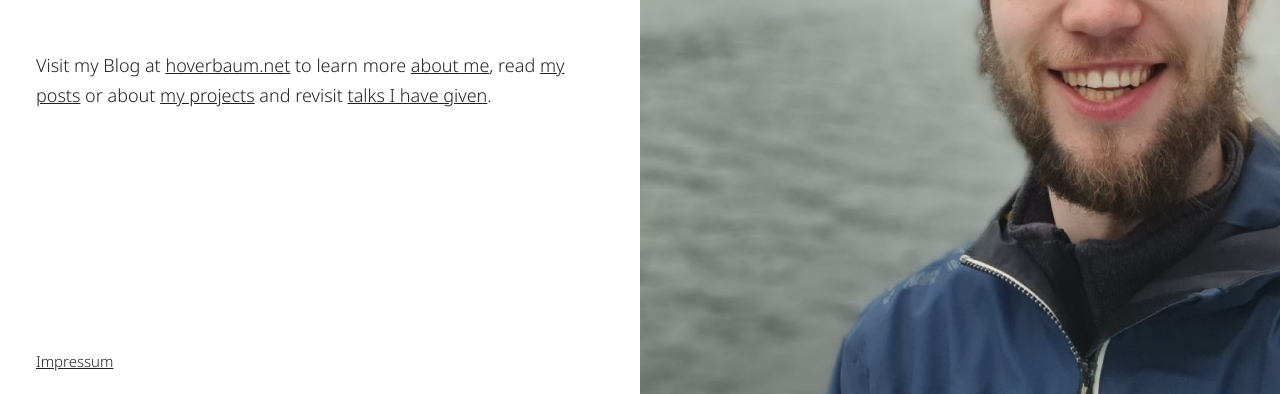
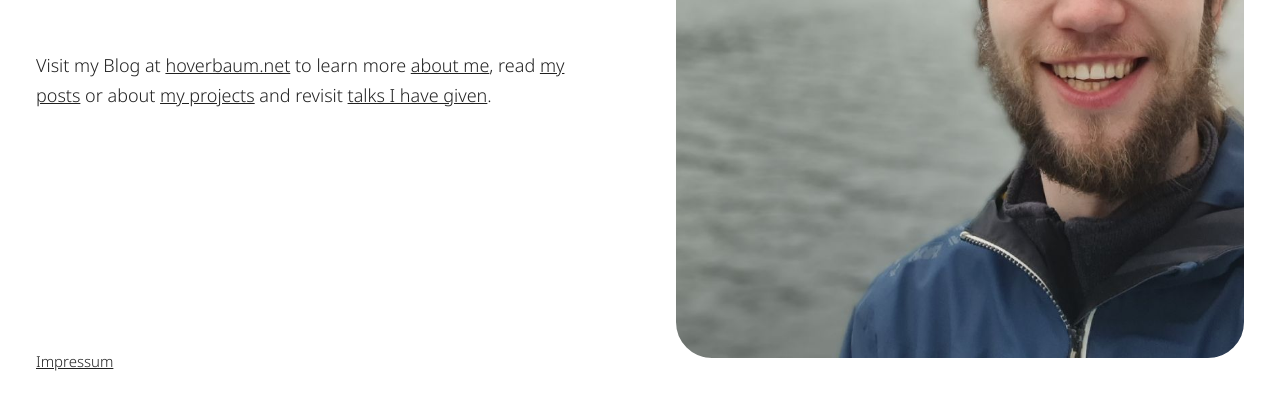
Before and after one commit to HoverBaum/hendrikwallbaum.de, a website: page index.html in a window 1280 px wide. Shown: the part 406-800 px from the top of the page. Drawn offline with Linux system fonts and the light colour scheme.

Commit message:
🎨 breathing space for image.

```diff
--- a/styles.css
+++ b/styles.css
@@ -85,6 +85,8 @@ main {
 }
 
 .picture {
+  border: 2rem solid var(--background-color);
+  border-radius: 4rem;
   background-image: url('/hendrik-side.jpg');
   background-size: cover;
   background-position: center;
```
Also changed, not shown: 1 other file.
